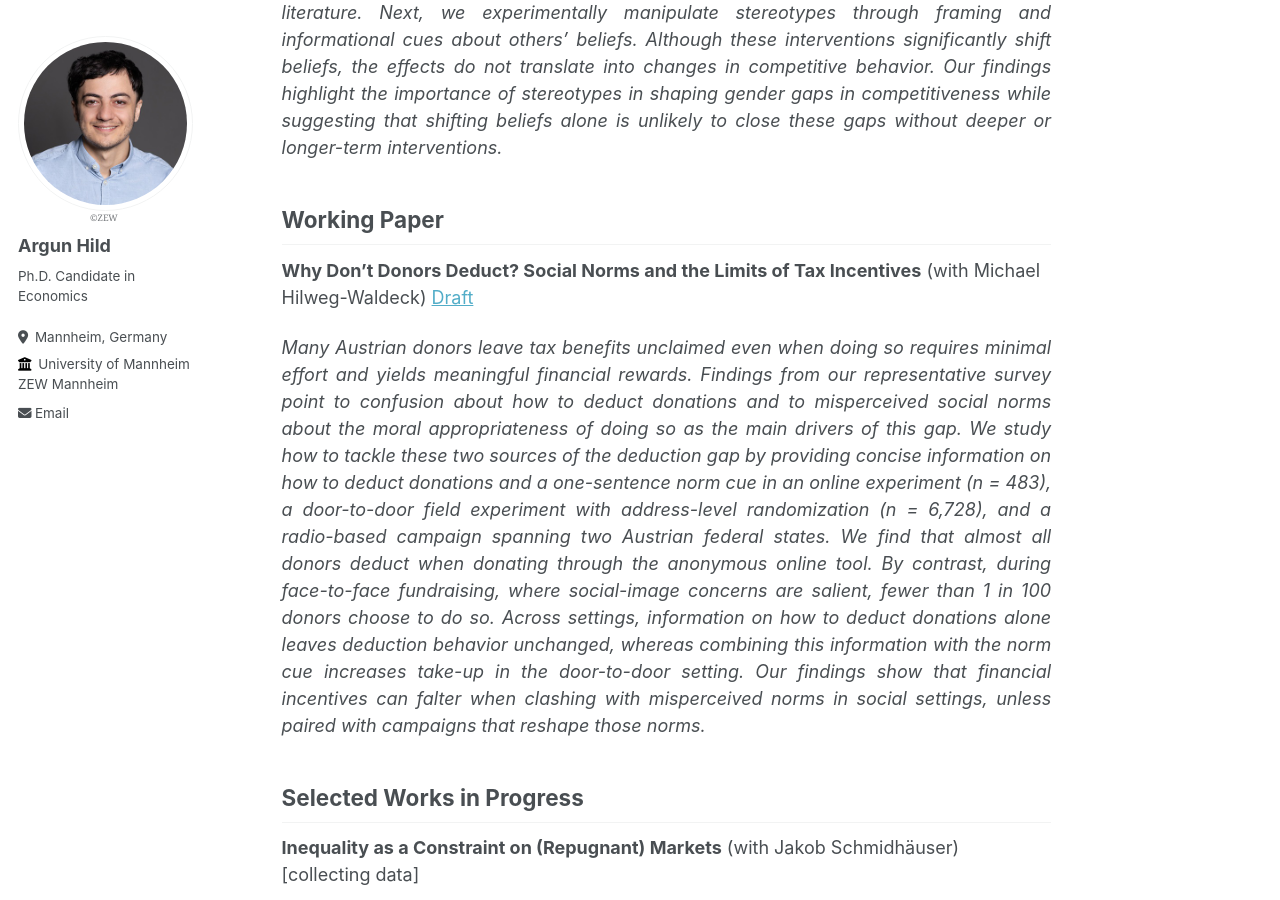
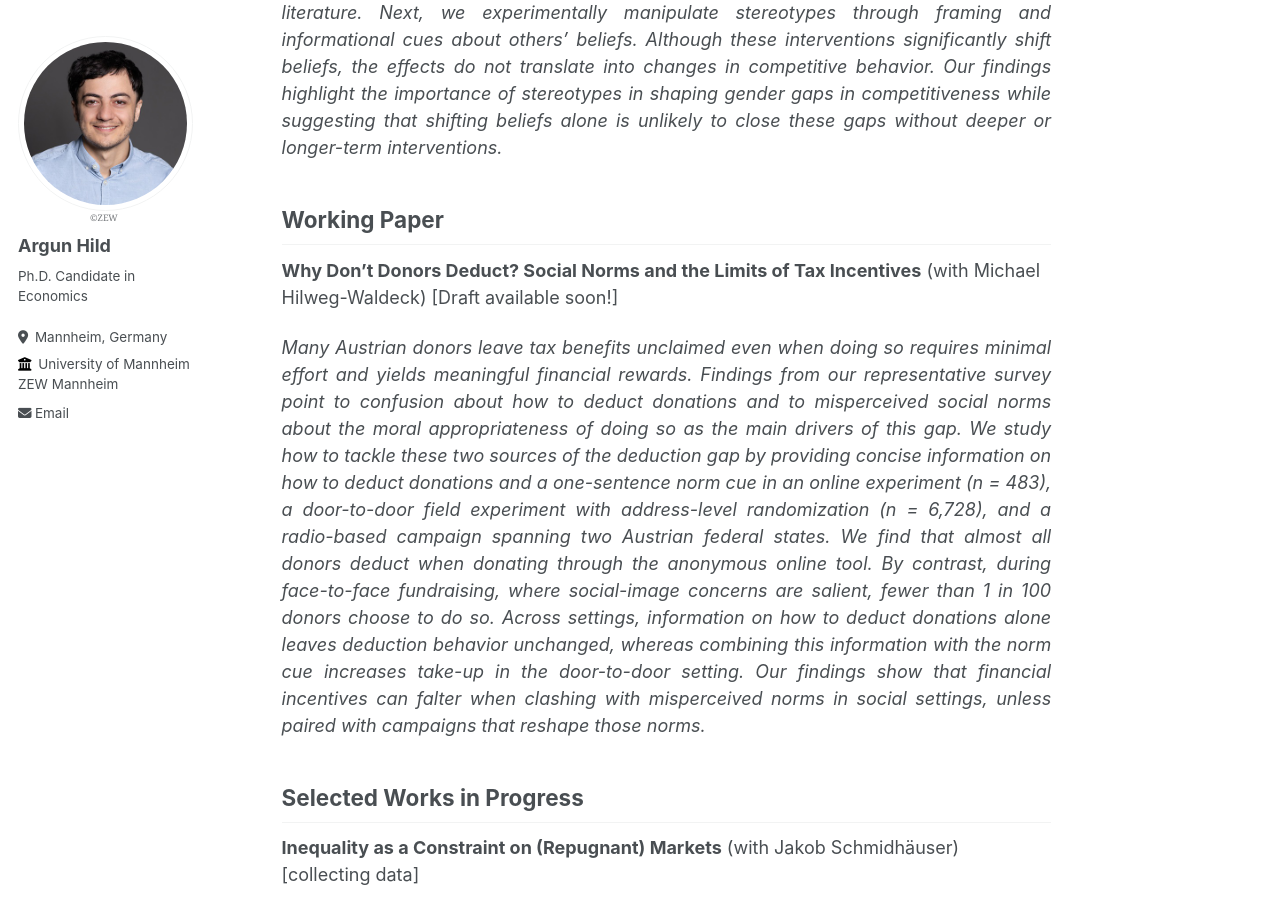
Before and after one commit to ArgunHild/argunhild.github.io, a Jekyll site: the page built from _pages/research.md, in a window 1280 px wide and 900 px high, scrolled down 577 px. Built offline with Jekyll 4.4.1, drawn with Linux system fonts in a browser that asks for light colours.

Commit message:
removed draft charoty..

```diff
--- a/_pages/research.md
+++ b/_pages/research.md
@@ -19,7 +19,8 @@ Career choice, earnings, and other key economic outcomes have been linked to gen
 <!-- TODO: add the draft once ready. -->
 
 ## Working Paper
-**Why Don’t Donors Deduct? Social Norms and the Limits of Tax Incentives** (with Michael Hilweg-Waldeck) [Draft](/files/papers/WP_Why_Dont_You_Deduct.pdf)
+**Why Don’t Donors Deduct? Social Norms and the Limits of Tax Incentives** (with Michael Hilweg-Waldeck) [Draft available soon!]
+<!-- [Draft](/files/papers/WP_Why_Dont_You_Deduct.pdf) -->
 <div style="text-align: justify;">
 <em>
 Many Austrian donors leave tax benefits unclaimed even when doing so requires minimal effort and yields meaningful financial rewards. Findings from our representative survey point to confusion about how to deduct donations and to misperceived social norms about the moral appropriateness of doing so as the main drivers of this gap. We study how to tackle these two sources of the deduction gap by providing concise information on how to deduct donations and a one-sentence norm cue in an online experiment (n = 483), a door-to-door field experiment with address-level randomization (n = 6,728), and a radio-based campaign spanning two Austrian federal states. We find that almost all donors deduct when donating through the anonymous online tool. By contrast, during face-to-face fundraising, where social-image concerns are salient, fewer than 1 in 100 donors choose to do so. Across settings, information on how to deduct donations alone leaves deduction behavior unchanged, whereas combining this information with the norm cue increases take-up in the door-to-door setting. Our findings show that financial incentives can falter when clashing with misperceived norms in social settings, unless paired with campaigns that reshape those norms.
```
